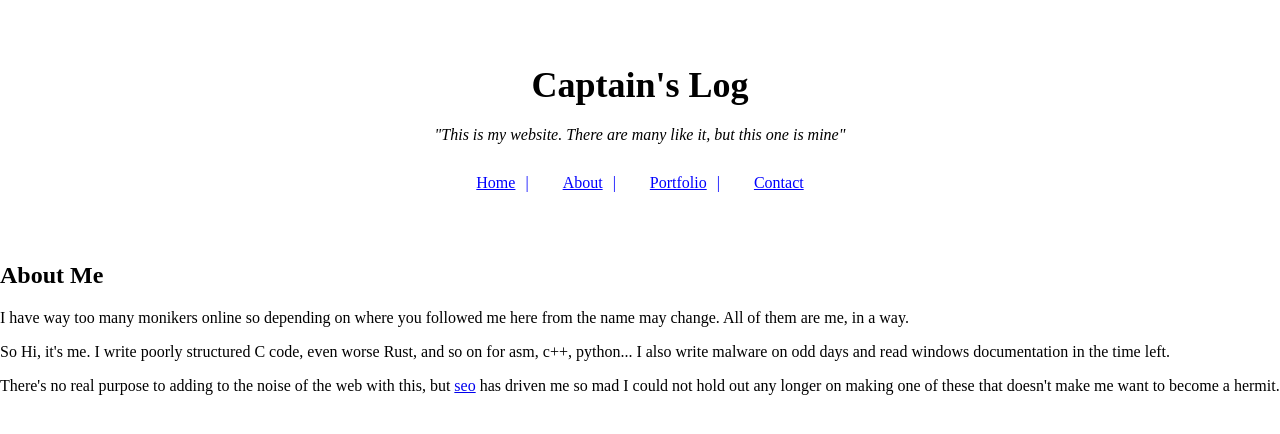
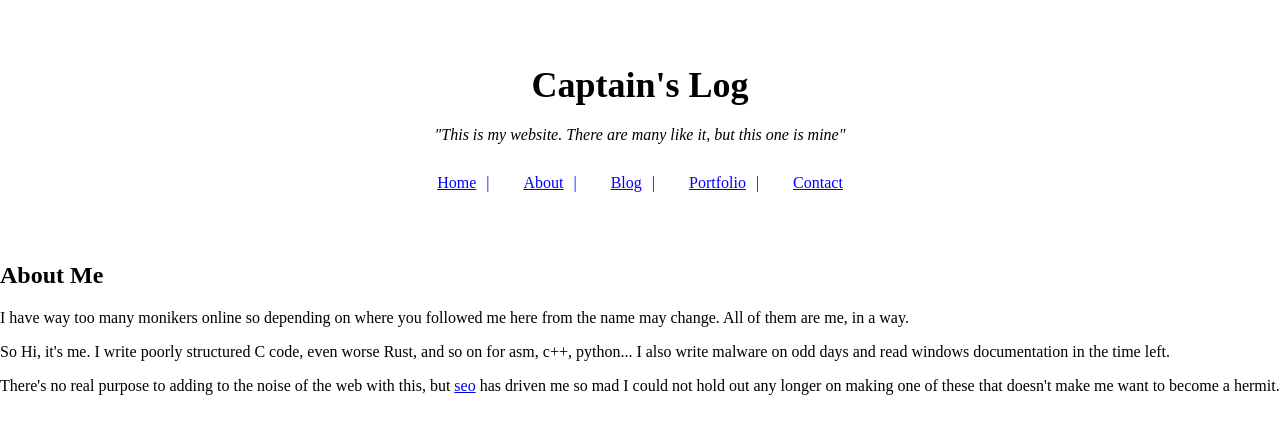
Before and after one commit to AnarchistHoneybun/site, a plain HTML site: page about.html in a window 1280 px wide. Drawn offline with Linux system fonts and the light colour scheme.

Commit message:
header recalibration

```diff
--- a/about.html
+++ b/about.html
@@ -14,6 +14,7 @@
     <div class="links">
         <a href="index.html">Home</a>
         <a href="about.html">About</a>
+        <a href="blog.html">Blog</a>
         <a href="portfolio.html">Portfolio</a>
         <a href="contact.html">Contact</a>
     </div>
```
Also changed, not shown: contact.html (+1 -0 lines), portfolio.html (+1 -0 lines).
